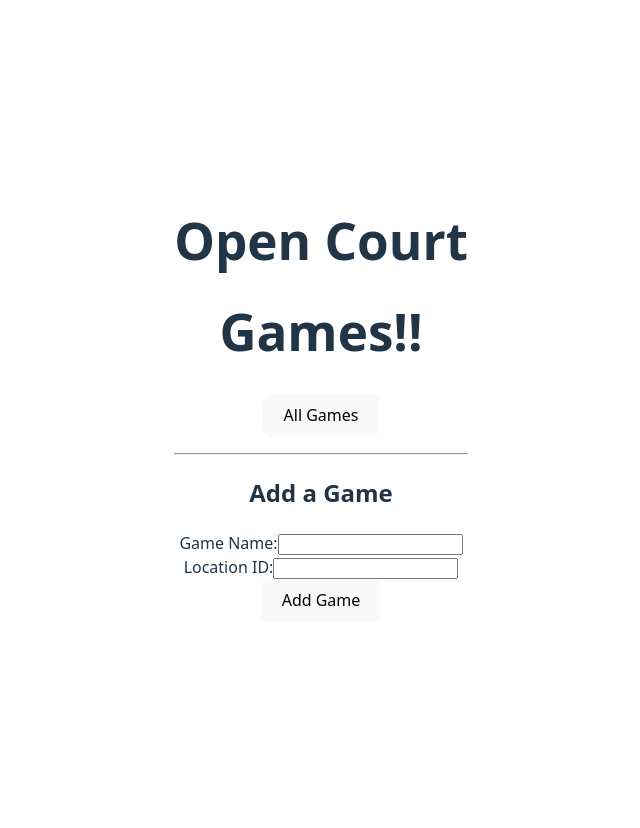
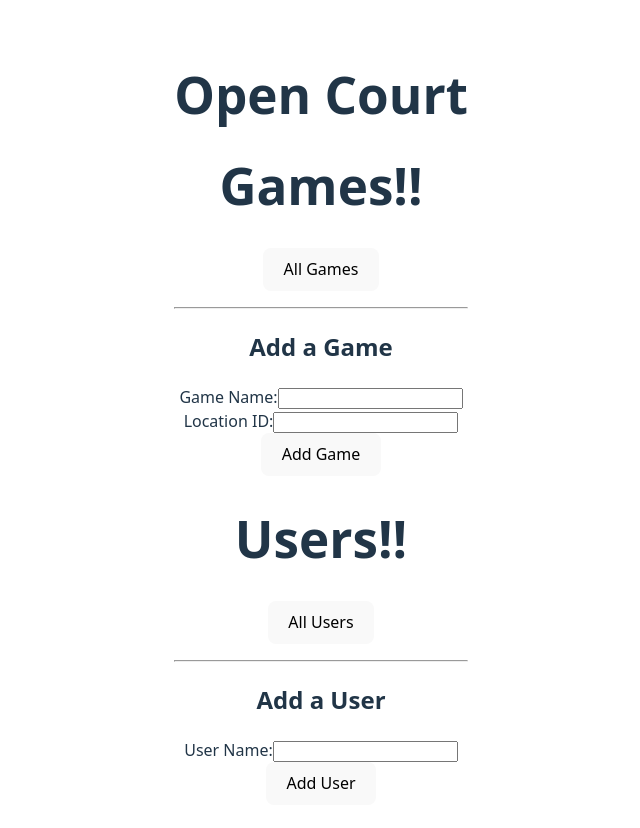
Before and after one commit to tgillysuit/OpenCourt, a React (Vite) app in the folder src/frontend/opencourt/: page / in a window 1280 px wide. Shown: the top 828 px of the page, without its empty margins (319-959 px from the left). Before the commit the page ends 800 px from the top, so only its background shows below. Built offline with nearby package versions, Linux system fonts and the light colour scheme.

Commit message:
Displaying data and form in Users component

```diff
--- a/src/frontend/opencourt/src/App.jsx
+++ b/src/frontend/opencourt/src/App.jsx
@@ -1,5 +1,6 @@
 import './App.css'
 import Games from './components/Games'
+import Users from './components/Users'
 
 
 
@@ -9,6 +10,7 @@ function App() {
     <>
       <h1>Open Court</h1>
       <Games />
+      <Users />
     </>
   )
 }
--- a/src/frontend/opencourt/src/components/Games.jsx
+++ b/src/frontend/opencourt/src/components/Games.jsx
@@ -37,12 +37,11 @@ function Games(){
     // TODO: Do something with this
     const onGamesClick = async () => {
         try {
-        const result = await fetch(`http://${import.meta.env.VITE_FRONTEND_IP}:3000/games`);
-        let data = await result.json();
-        // data = JSON.stringify(data);
-        setGames(data);
+            const result = await fetch(`http://${import.meta.env.VITE_FRONTEND_IP}:3000/games`);
+            let data = await result.json();
+            setGames(data);
         } catch (error) {
-        console.log(error)
+            console.log(error)
         }
     }
 
@@ -50,8 +49,6 @@ function Games(){
         <>
             <h1>Games!!</h1>
             <button onClick={onGamesClick}>All Games</button>
-            {/* <p>{games}</p> */}
-            {console.log(games)}
             <ul>
                 {games.map((game) => (
                     <li key={game.game_id}>{game.game_name} at location {game.location_id}</li>
--- a/src/frontend/opencourt/src/components/Users.jsx
+++ b/src/frontend/opencourt/src/components/Users.jsx
@@ -1,7 +1,73 @@
+import { useState } from 'react'
+
 function Users(){
+    const [users, setUsers] = useState([]);
+    const [formData, setFormData] = useState({
+        user_name: ""
+    });
+
+    const handleChange = (e) => {
+        const { name, value } = e.target;
+        setFormData((prev) => ({
+        ...prev,
+        [name]: value
+        }));
+    };
+
+    const handleSubmit = async (e) => {
+        e.preventDefault();
+
+        try {
+        const res = await fetch(`http://${import.meta.env.VITE_FRONTEND_IP}:3000/users`, {
+            method: "POST",
+            headers: {"Content-Type": "application/json"},
+            body: JSON.stringify(formData)
+        })
+
+        const data = await res.json();
+        setFormData({user_name: ""});
+        } catch (err) {
+        console.error(err);
+        }
+
+    }
+
+    const onUsersClick = async () => {
+        try {
+            const result = await fetch(`http://${import.meta.env.VITE_FRONTEND_IP}:3000/users`);
+            let data = await result.json();
+            setUsers(data);
+        } catch (error) {
+            console.log(error)
+        }
+    }
+
+
     return(
         <>
+            <h1>Users!!</h1>
+            <button onClick={onUsersClick}>All Users</button>
+            <ul>
+                {users.map((user) => (
+                    <li key={user.user_id}>{user.user_name}</li>
+                ))}
+            </ul>
+            <hr></hr>
 
+            <h2>Add a User</h2>
+            <form onSubmit={handleSubmit}>
+                <div>
+                <label>User Name:</label>
+                <input
+                    type="text"
+                    name= "user_name"
+                    value={formData.user_name}
+                    onChange={handleChange}
+                />
+                </div>
+
+                <button type="submit">Add User</button>
+            </form>
         </>
     )
 }
```
